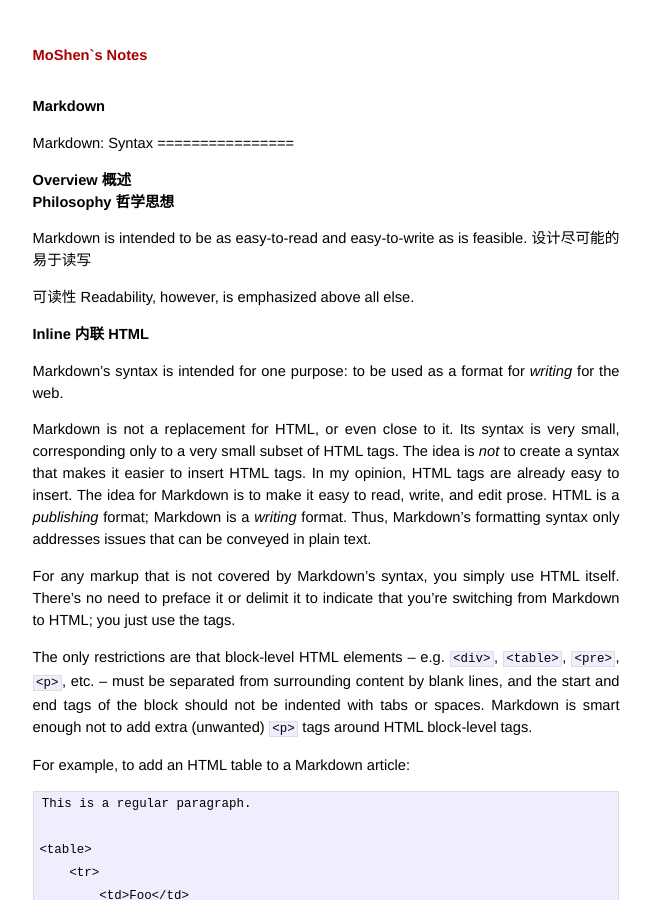
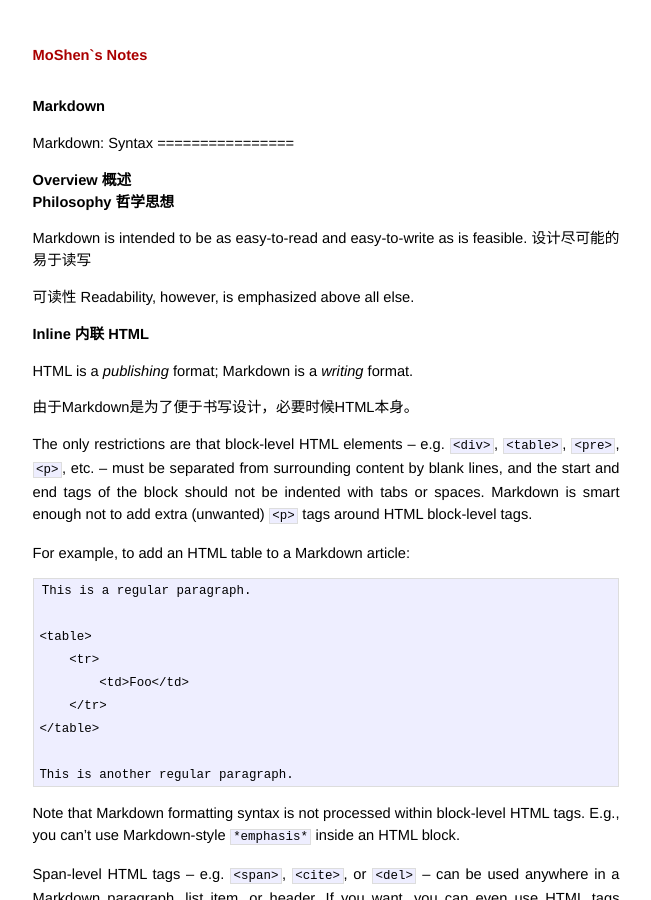
Before and after one commit to fy1231/fy.github.io, a Jekyll site: the page built from _posts/2019-3-1-markdown.md, in a window 1280 px wide and 900 px high. Shown: the whole window, without its empty margins (314-965 px from the left). Built offline with Jekyll 4.4.1, drawn with Linux system fonts in a browser that asks for light colours.

Commit message:
Update 2019-3-1-markdown.md

```diff
--- a/_posts/2019-3-1-markdown.md
+++ b/_posts/2019-3-1-markdown.md
@@ -17,22 +17,10 @@
 
 ### Inline 内联 HTML
 
-Markdown's syntax is intended for one purpose: to be used as a
-format for *writing* for the web.
+HTML is a *publishing* format; Markdown is a *writing*
+format.
 
-Markdown is not a replacement for HTML, or even close to it. Its
-syntax is very small, corresponding only to a very small subset of
-HTML tags. The idea is *not* to create a syntax that makes it easier
-to insert HTML tags. In my opinion, HTML tags are already easy to
-insert. The idea for Markdown is to make it easy to read, write, and
-edit prose. HTML is a *publishing* format; Markdown is a *writing*
-format. Thus, Markdown's formatting syntax only addresses issues that
-can be conveyed in plain text.
-
-For any markup that is not covered by Markdown's syntax, you simply
-use HTML itself. There's no need to preface it or delimit it to
-indicate that you're switching from Markdown to HTML; you just use
-the tags.
+由于Markdown是为了便于书写设计，必要时候HTML本身。
 
 The only restrictions are that block-level HTML elements -- e.g. `<div>`,
 `<table>`, `<pre>`, `<p>`, etc. -- must be separated from surrounding
```
